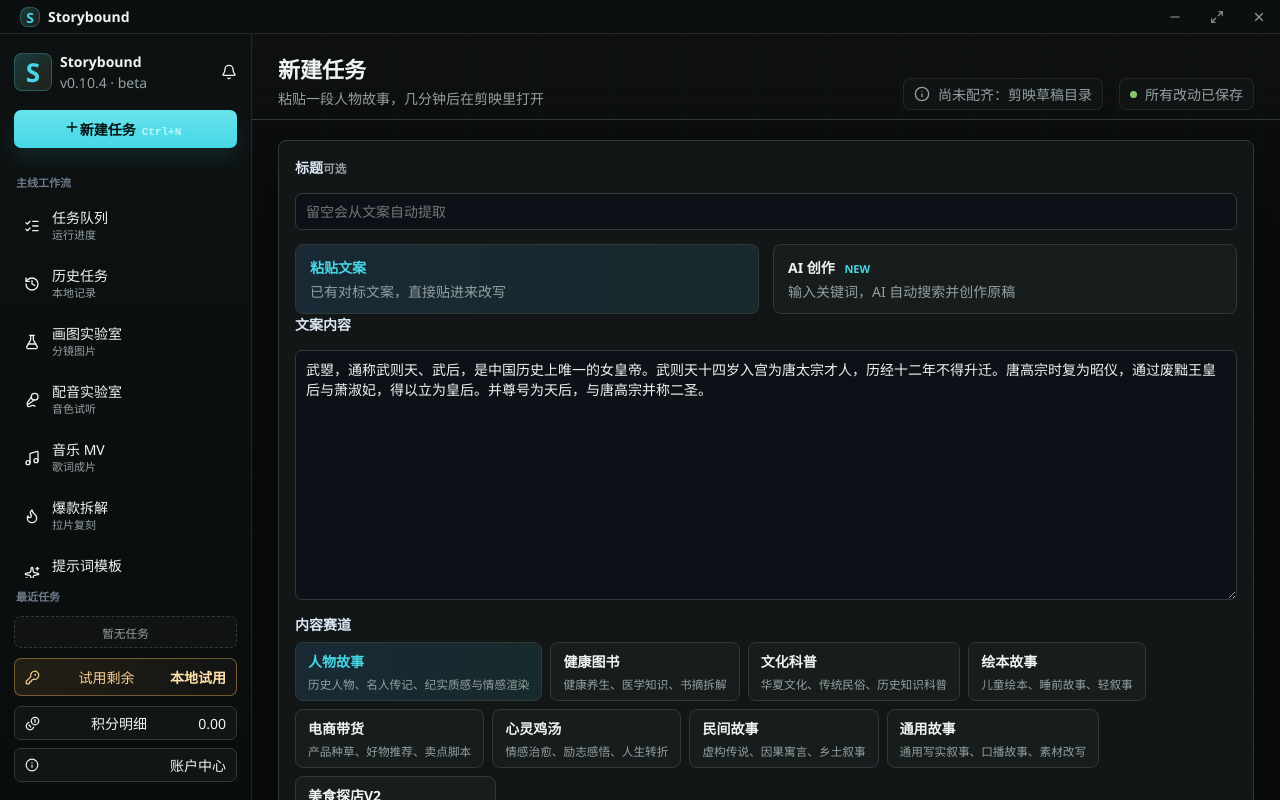
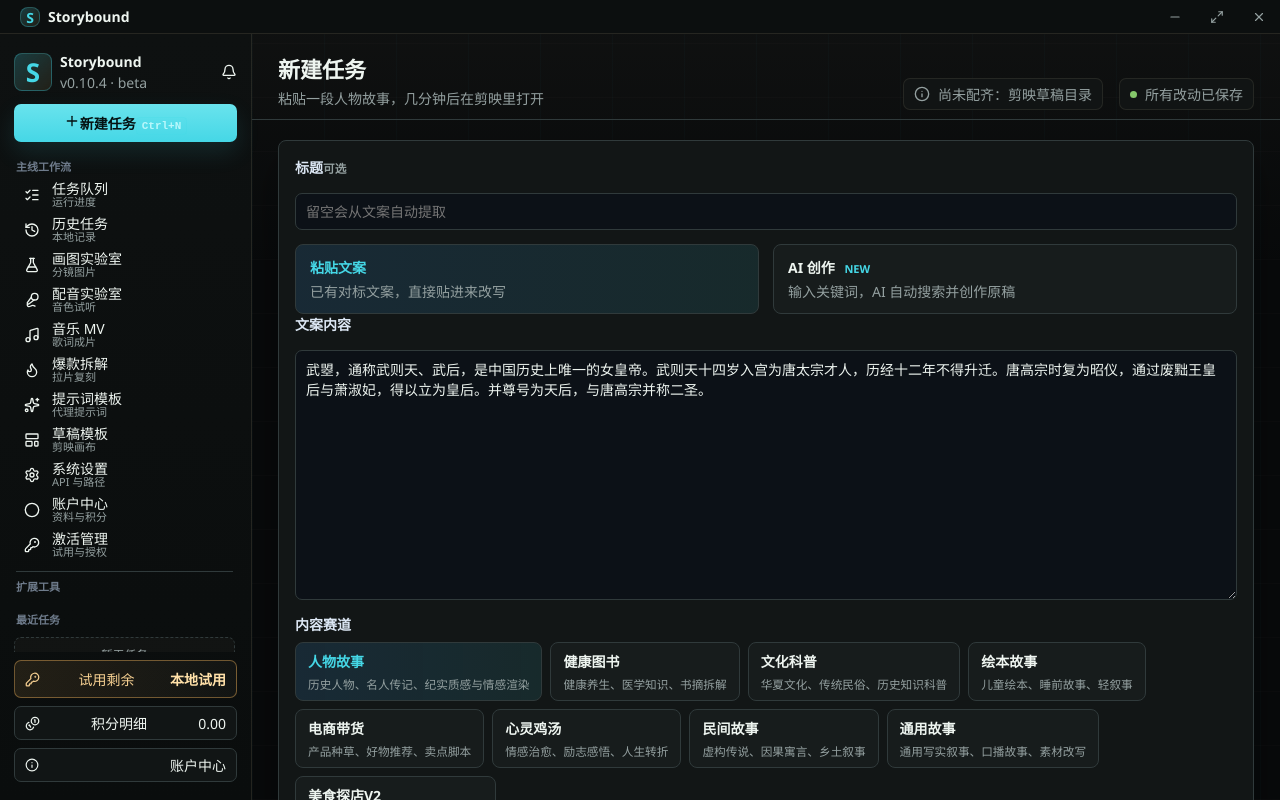
Before and after one commit to No-tail-fox/novel-write, a React (Vite) app: page / in a window 1280 px wide. Built offline with nearby package versions, Linux system fonts and the light colour scheme.

Commit message:
Keep sidebar menu fully visible

```diff
--- a/src/styles.css
+++ b/src/styles.css
@@ -180,7 +180,7 @@
 
 .brand-block {
   position: relative;
-  margin-bottom: 18px;
+  margin-bottom: 12px;
   min-width: 0;
 }
 
@@ -241,7 +241,7 @@
 .new-task-button {
   width: 100%;
   justify-content: space-between;
-  margin-bottom: 16px;
+  margin-bottom: 10px;
 }
 
 kbd {
@@ -254,15 +254,16 @@
 }
 
 .nav-list {
-  display: grid;
-  gap: 4px;
-  overflow: auto;
+  flex: 0 0 auto;
+  display: grid;
+  gap: 1px;
+  overflow: visible;
   padding-right: 2px;
 }
 
 .nav-section-label {
   display: block;
-  margin: 10px 2px 5px;
+  margin: 6px 2px 3px;
   color: #6f7c8c;
   font-size: 11px;
   font-weight: 800;
@@ -270,8 +271,8 @@
 }
 
 .nav-section-label.secondary {
-  margin-top: 14px;
-  padding-top: 10px;
+  margin-top: 8px;
+  padding-top: 6px;
   border-top: 1px solid var(--line);
 }
 
@@ -280,11 +281,11 @@
   overflow: hidden;
   display: grid;
   grid-template-columns: 18px minmax(0, 1fr);
-  grid-template-rows: 18px 16px;
-  gap: 2px 10px;
+  grid-template-rows: 14px 11px;
+  gap: 0 10px;
   align-items: start;
-  min-height: 54px;
-  padding: 9px 10px;
+  min-height: 34px;
+  padding: 4px 10px;
   border-radius: 7px;
   background: transparent;
   text-align: left;
@@ -305,14 +306,14 @@
 
 .nav-item span {
   align-self: end;
-  line-height: 16px;
+  line-height: 14px;
 }
 
 .nav-item small {
   grid-column: 2;
   align-self: start;
   font-size: 11px;
-  line-height: 14px;
+  line-height: 11px;
 }
 
 .nav-item.active,
@@ -338,14 +339,22 @@
 }
 
 .sidebar-bottom {
-  margin-top: auto;
-  display: grid;
-  gap: 10px;
+  flex: 1 1 130px;
+  min-height: 130px;
+  display: grid;
+  grid-template-rows: minmax(0, 1fr) auto auto;
+  gap: 8px;
+  margin-top: 8px;
+  overflow: hidden;
 }
 
 .recent-task-strip {
+  min-height: 0;
   display: grid;
   gap: 7px;
+  align-content: start;
+  overflow: auto;
+  padding-right: 2px;
 }
 
 .recent-task-strip > small {
@@ -418,6 +427,37 @@
   border-radius: 7px;
   padding: 0 10px;
   background: rgba(18, 22, 22, 0.92);
+}
+
+@media (max-height: 760px) {
+  .sidebar {
+    padding-top: 12px;
+    padding-bottom: 12px;
+  }
+
+  .brand-block {
+    margin-bottom: 8px;
+  }
+
+  .brand-logo {
+    width: 34px;
+    height: 34px;
+    font-size: 23px;
+  }
+
+  .new-task-button {
+    min-height: 34px;
+    margin-bottom: 8px;
+  }
+
+  .sidebar-bottom {
+    flex-basis: 88px;
+    min-height: 88px;
+  }
+
+  .account-entry-grid {
+    grid-template-columns: repeat(2, minmax(0, 1fr));
+  }
 }
 
 .content {
```
Also changed, not shown: 1 other file (tests, documents, lock files or other folders).
